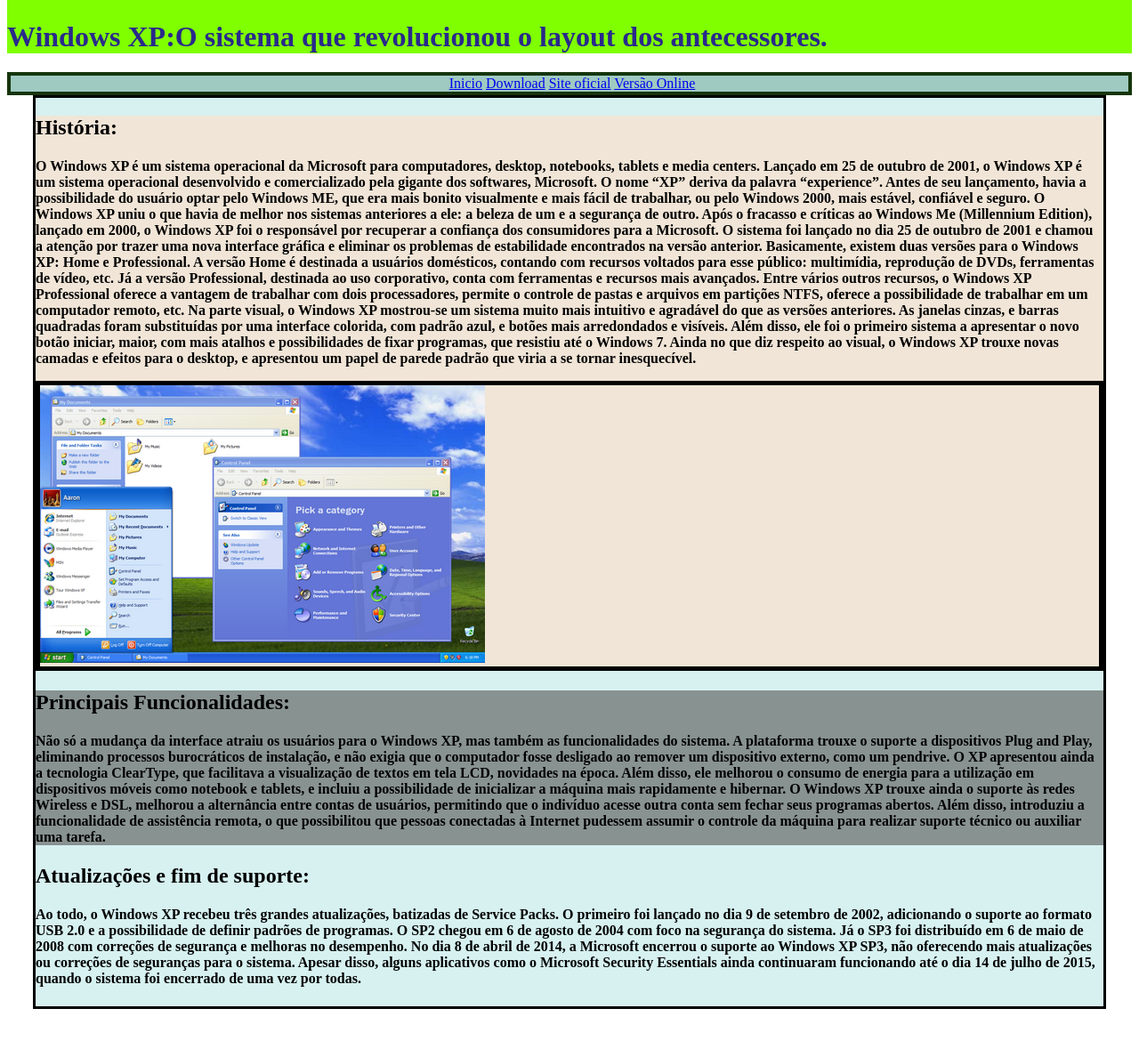
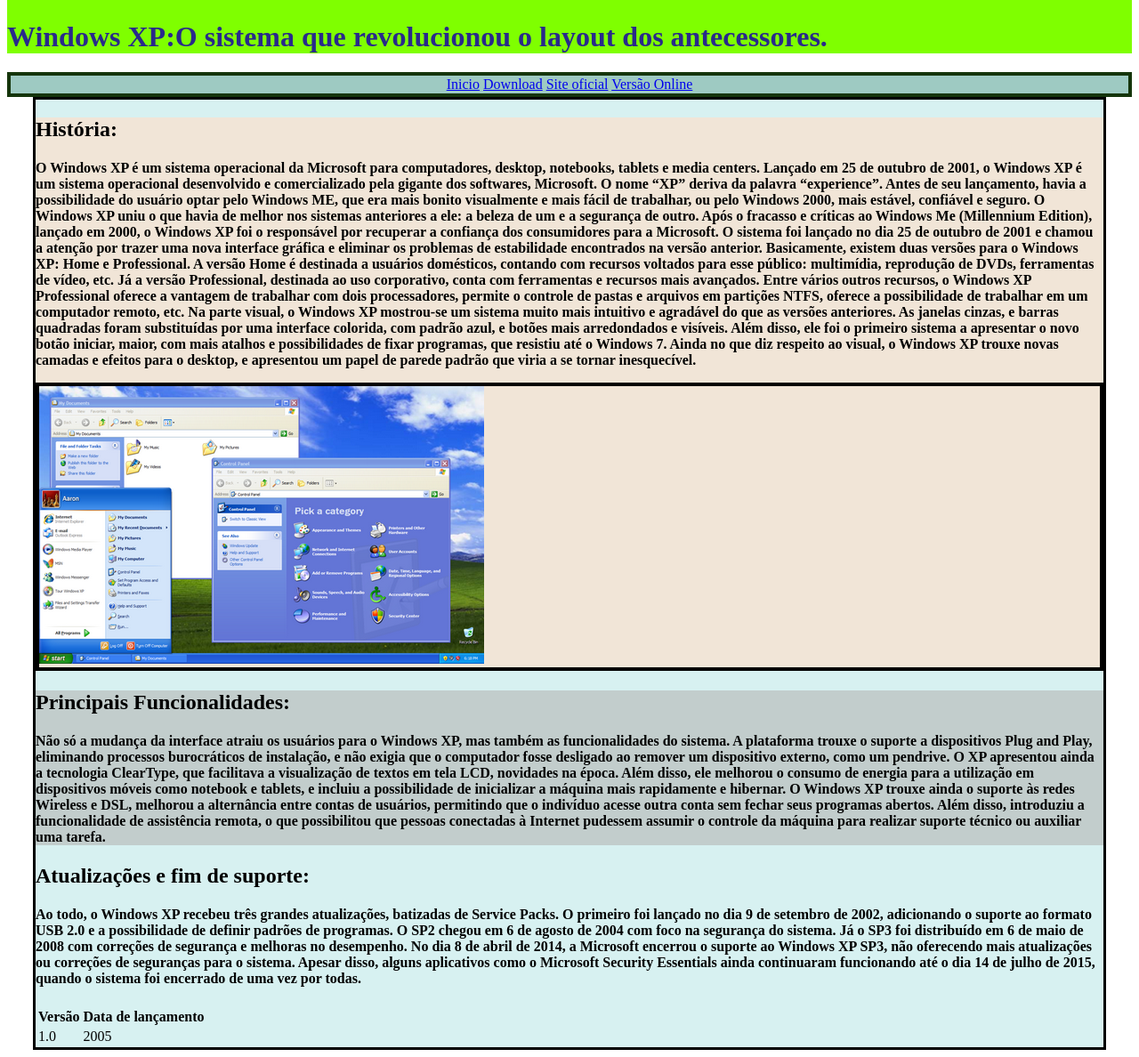
Before and after one commit to andreluiz122/Windows-XP, a plain HTML site: page index.html in a window 1280 px wide. Shown: the part 105-1293 px from the top of the page at 89% size. Before the commit the page ends 1247 px from the top, so only its background shows below. Drawn offline with Linux system fonts and the light colour scheme.

Commit message:
adicionei tabelas

```diff
--- a/index.html
+++ b/index.html
@@ -103,6 +103,22 @@ para realizar suporte técnico ou auxiliar uma tarefa.
 
          </p>
       </h4>
+
+        <table>
+          <tr>
+            <th>Versão</th>
+            <th>Data de lançamento</th>
+         </tr>
+
+
+          <tr>
+           <td>1.0</td>
+           <td>2005</td>
+          </tr>
+
+
+
+        </table>
 </div>
 
 
--- a/style.css
+++ b/style.css
@@ -12,12 +12,12 @@
     text-align: center;
     background-color: rgb(158, 202, 194);
     border: 4px solid rgb(21, 53, 11);
-    padding-left: 6px;
+    padding: 1px;
 
 }
 
 .imglogo {
-    border: 5px solid rgb(0, 0, 0)
+    border: 4px solid rgb(0, 0, 0)
 
 }
 
@@ -35,15 +35,9 @@
 }
 
 
-.a {
-    padding: 10px;
-}
-
-
-
 
 .funcionalidades {
-    background-color: rgb(136, 146, 145);
+    background-color: rgb(194, 205, 204);
 
 
 }
```
